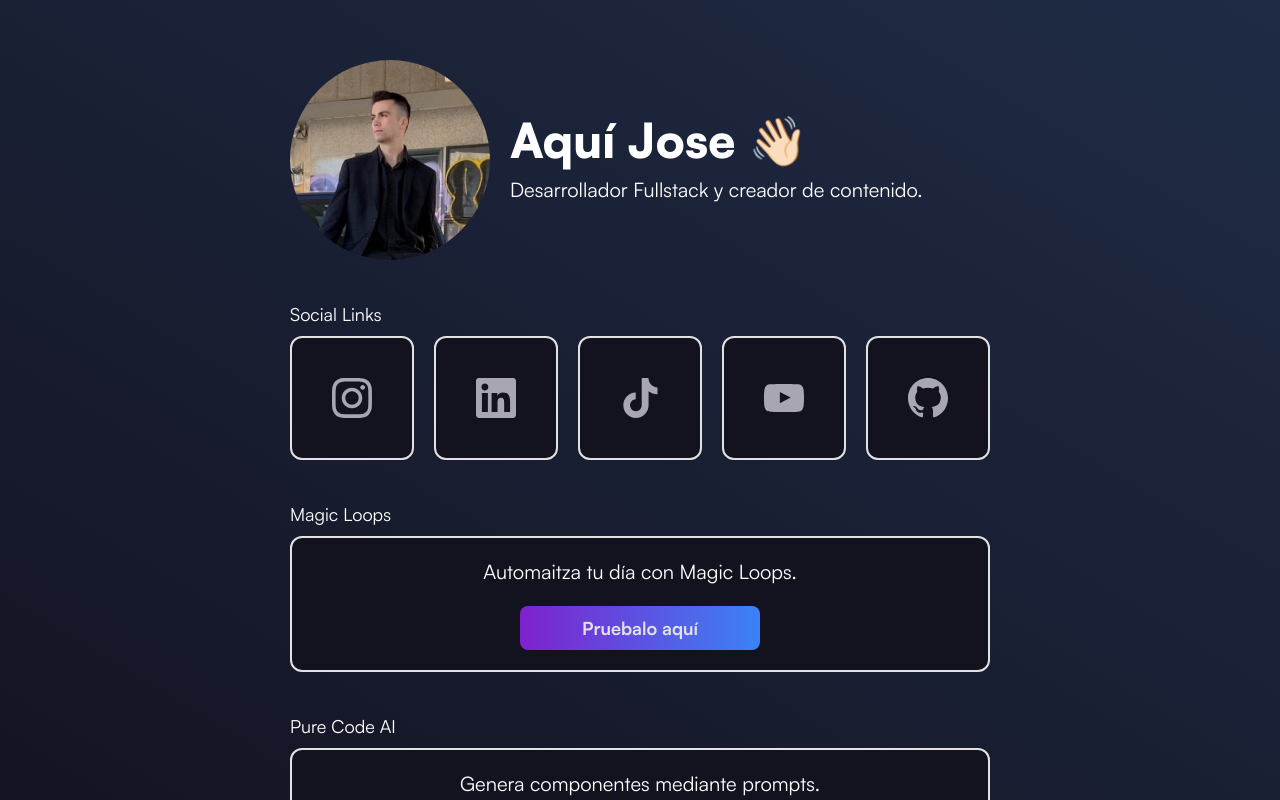
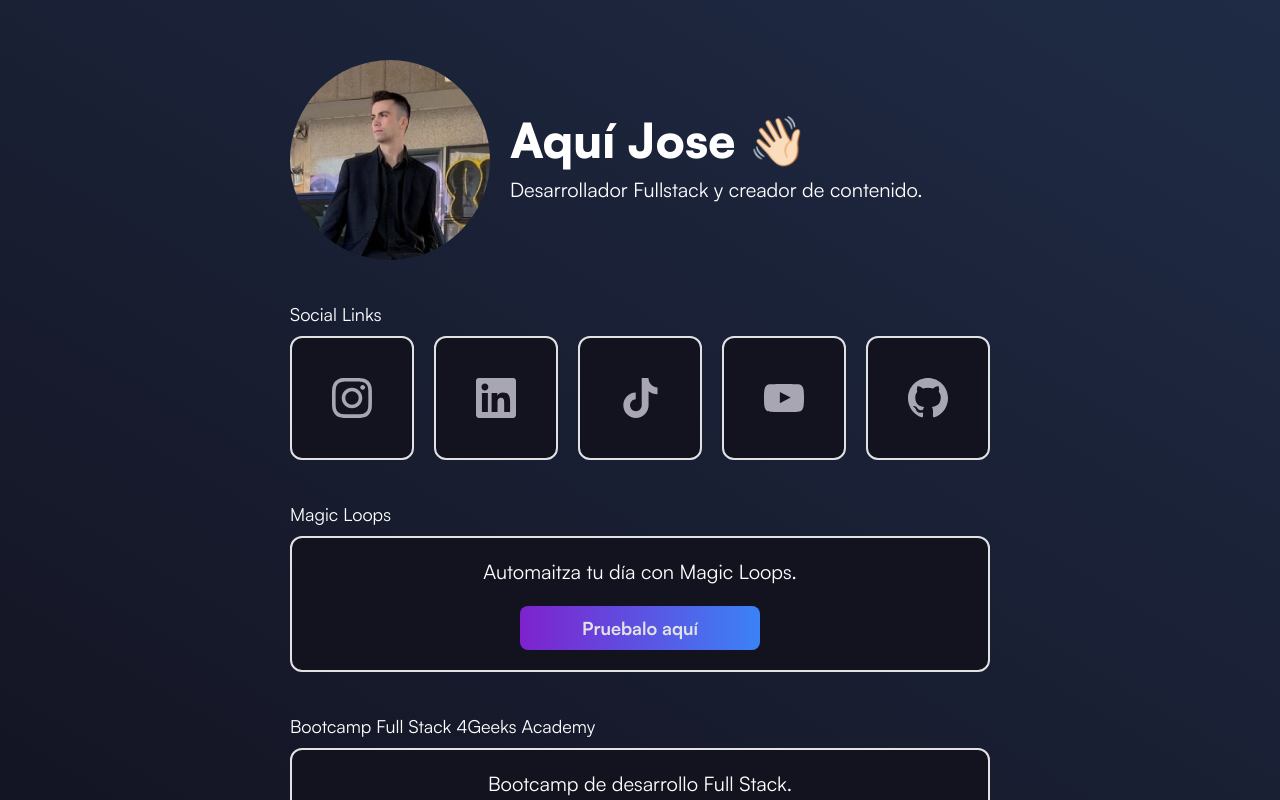
Before and after one commit to elrincondeldev/links-management, a Next.js app: page / in a window 1280 px wide. Shown: the top 800 px of the page. Built offline with nearby package versions, Linux system fonts and the light colour scheme.

Commit message:
feat: 4geeks

```diff
--- a/src/pages/index.tsx
+++ b/src/pages/index.tsx
@@ -37,11 +37,13 @@ export default function Home() {
           </motion.section>
 
           <motion.section variants={fadeInUp}>
-            <p className="satoshi-regular text-lg mb-2">Pure Code AI</p>
+            <p className="satoshi-regular text-lg mb-2">
+              Bootcamp Full Stack 4Geeks Academy
+            </p>
             <LinkBox
-              title="Genera componentes mediante prompts."
+              title="Bootcamp de desarrollo Full Stack."
               buttonText="Link a la herramienta"
-              link="https://purecode.ai/"
+              link="https://4geeksacademy.com/es/inicio?utm_source=influencers&utm_medium=referral&utm_campaign=elrincondeldev&utm_location=madrid-spain&utm_content=ig"
             />
           </motion.section>
 
@@ -81,11 +83,13 @@ export default function Home() {
             </motion.section>
 
             <motion.section variants={fadeInUp}>
-              <p className="satoshi-regular text-lg mb-2">Pure Code AI</p>
+              <p className="satoshi-regular text-lg mb-2">
+                Bootcamp Full Stack 4Geeks Academy
+              </p>
               <LinkBox
-                title="Genera componentes mediante prompts."
+                title="Bootcamp de desarrollo Full Stack."
                 buttonText="Link a la herramienta"
-                link="https://purecode.ai/"
+                link="https://4geeksacademy.com/es/inicio?utm_source=influencers&utm_medium=referral&utm_campaign=elrincondeldev&utm_location=madrid-spain&utm_content=ig"
               />
             </motion.section>
           </section>
```
